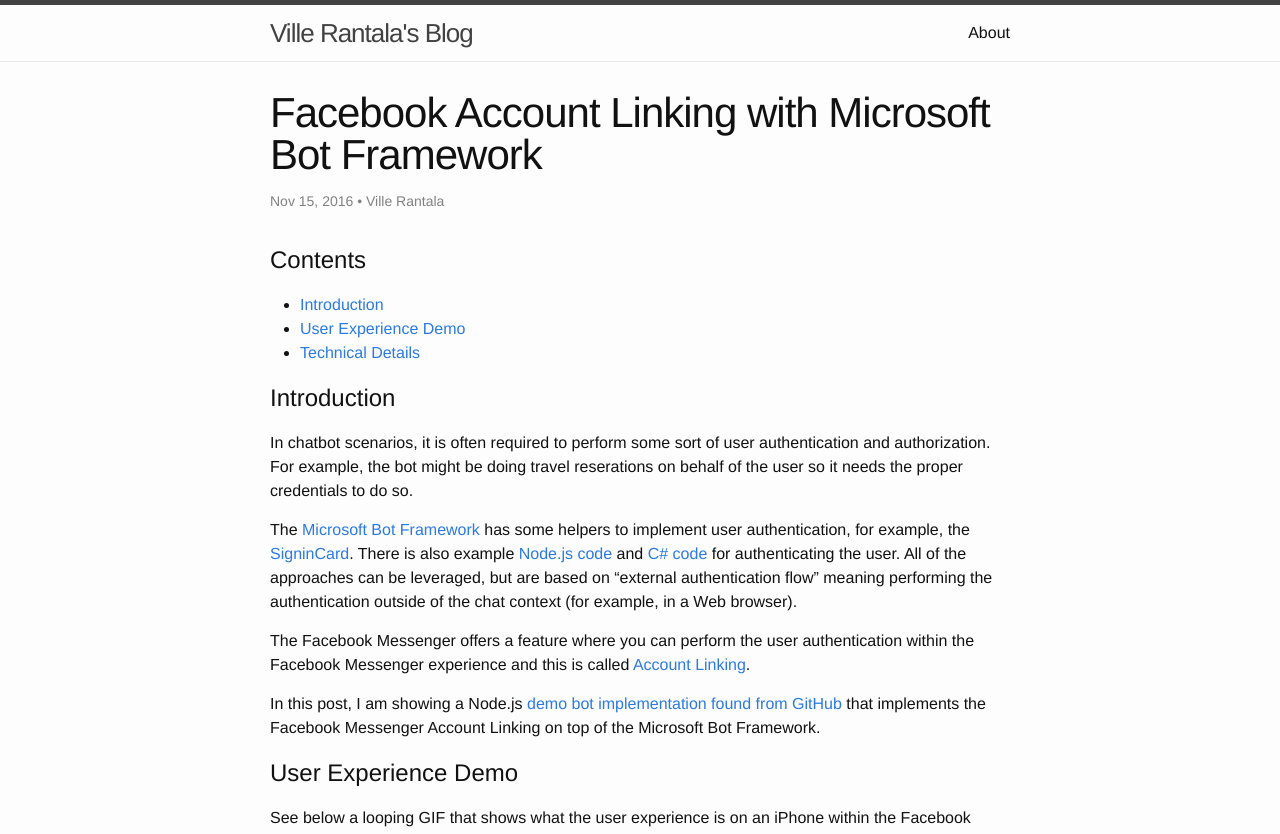
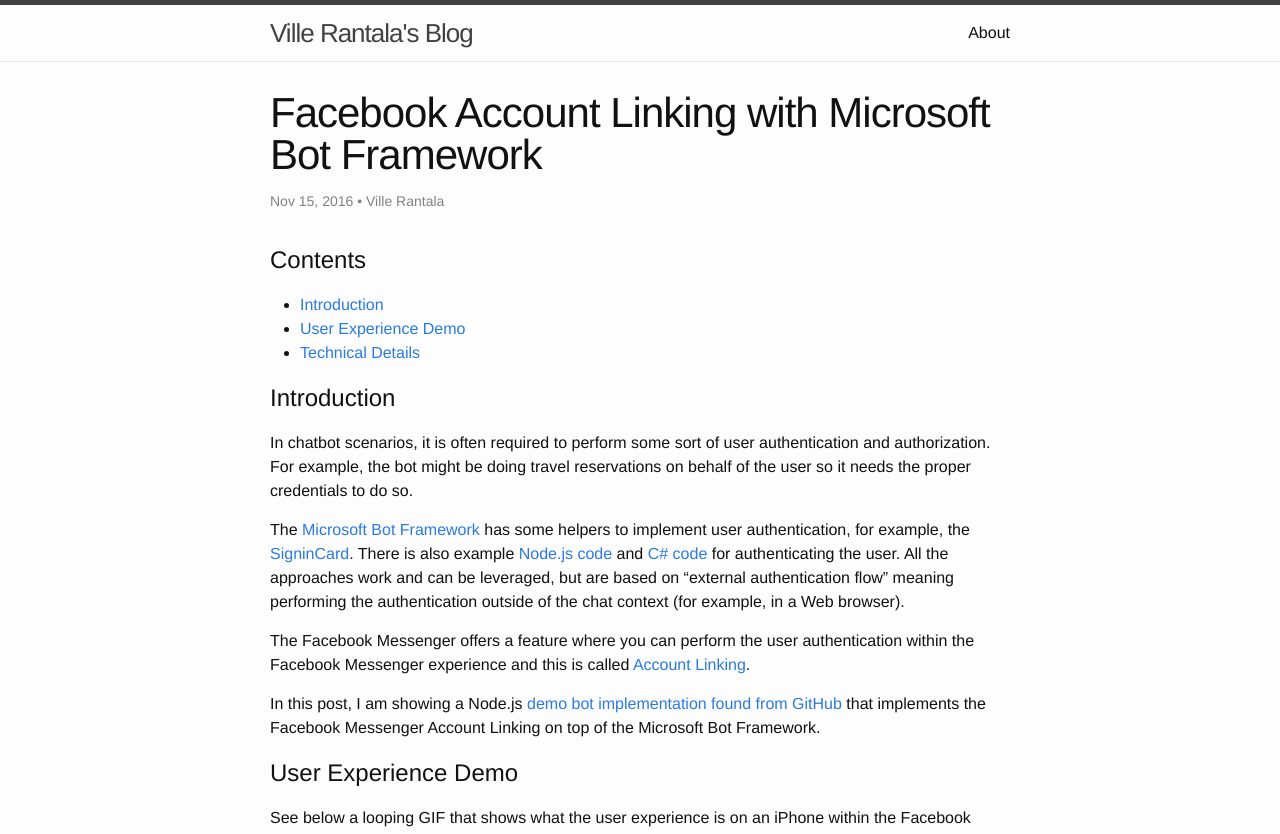
Before and after one commit to vjrantal/vjrantal.github.io, a Jekyll site: the page built from _posts/2016-11-15-facebook-account-linking-with-microsoft-bot-framework.md, in a window 1280 px wide. Shown: the top 834 px of the page. Built offline with Jekyll 4.4.1, drawn with Linux system fonts in a browser that asks for light colours; comment, search, counter and statistics services are not loaded.

Commit message:
Cosmetic

```diff
--- a/_posts/2016-11-15-facebook-account-linking-with-microsoft-bot-framework.md
+++ b/_posts/2016-11-15-facebook-account-linking-with-microsoft-bot-framework.md
@@ -13,9 +13,9 @@ layout: post
 
 # Introduction
 
-In chatbot scenarios, it is often required to perform some sort of user authentication and authorization. For example, the bot might be doing travel reserations on behalf of the user so it needs the proper credentials to do so.
+In chatbot scenarios, it is often required to perform some sort of user authentication and authorization. For example, the bot might be doing travel reservations on behalf of the user so it needs the proper credentials to do so.
 
-The [Microsoft Bot Framework](https://dev.botframework.com/) has some helpers to implement user authentication, for example, the [SigninCard](https://docs.botframework.com/en-us/node/builder/chat-reference/classes/_botbuilder_d_.signincard.html). There is also example [Node.js code](https://github.com/mattdot/botauth) and [C# code](https://github.com/MicrosoftDX/AuthBot) for authenticating the user. All of the approaches can be leveraged, but are based on "external authentication flow" meaning performing the authentication outside of the chat context (for example, in a Web browser).
+The [Microsoft Bot Framework](https://dev.botframework.com/) has some helpers to implement user authentication, for example, the [SigninCard](https://docs.botframework.com/en-us/node/builder/chat-reference/classes/_botbuilder_d_.signincard.html). There is also example [Node.js code](https://github.com/mattdot/botauth) and [C# code](https://github.com/MicrosoftDX/AuthBot) for authenticating the user. All the approaches work and can be leveraged, but are based on "external authentication flow" meaning performing the authentication outside of the chat context (for example, in a Web browser).
 
 The Facebook Messenger offers a feature where you can perform the user authentication within the Facebook Messenger experience and this is called [Account Linking](https://developers.facebook.com/docs/messenger-platform/account-linking).
 
```
